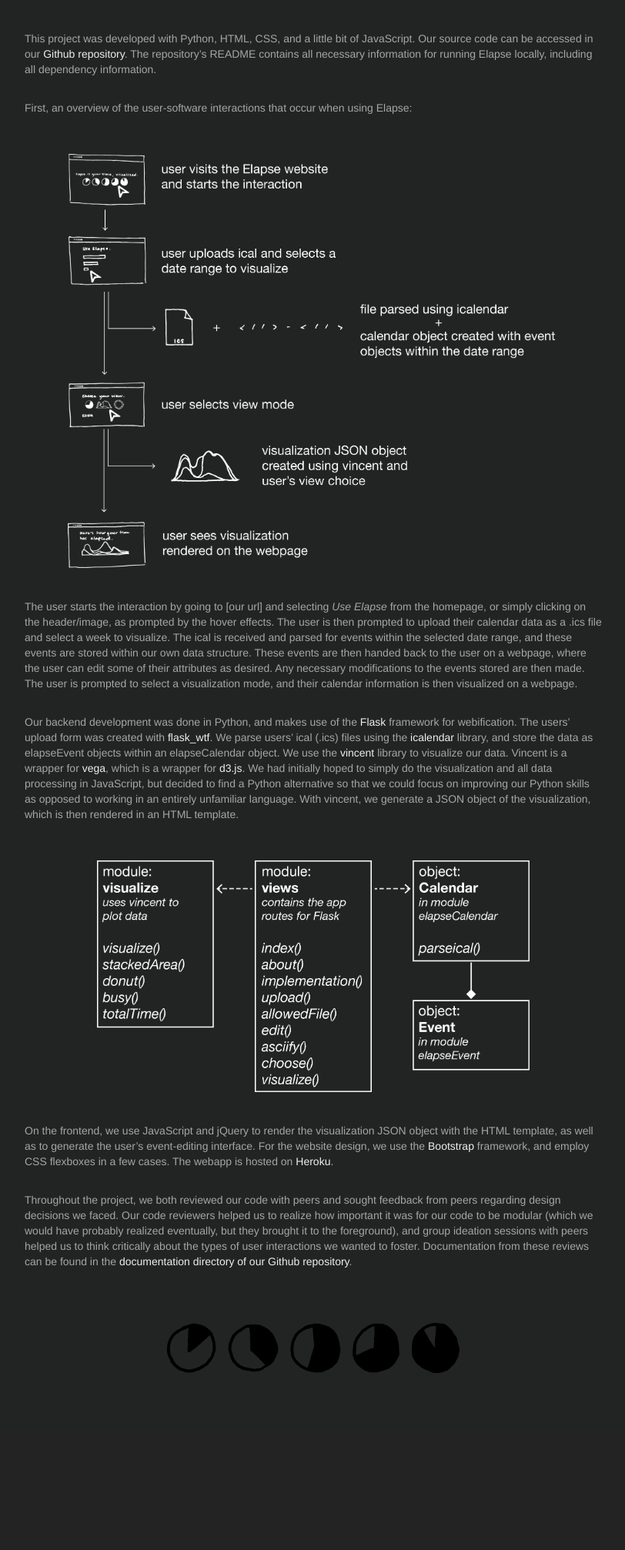
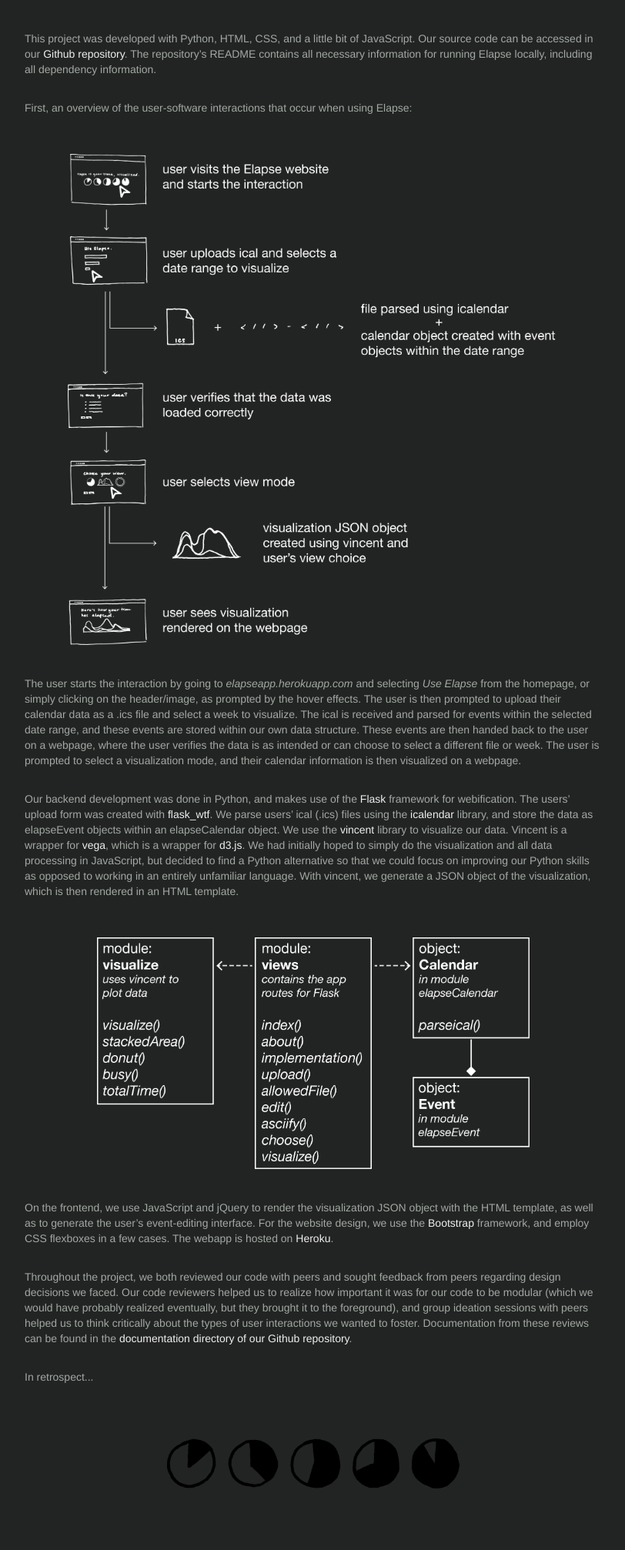
Before and after one commit to aehoppe/Elapse, a Flask app: page /implementation in a window 1280 px wide. Shown: the part 206-2220 px from the top of the page at 77% size, without its empty margins (233-1045 px from the left). Before the commit the page ends 1990 px from the top, so only its background shows below. Run offline with Flask 2, Linux system fonts and the light colour scheme; some libraries are stand-ins or nearby versions.

Commit message:
documentation updates

```diff
--- a/app/templates/about.html
+++ b/app/templates/about.html
@@ -53,7 +53,7 @@
                     Elapse was developed in the Spring of 2016 for Software Design, a course at <a href="www.olin.edu">Olin College of Engineering</a>.  Software Design is an introduction to computation and software taught in Python.
                 </p>
                 <p>
-                    When selecting a final project topic, we wanted to do something involving visual design or data visualization, and we were both interested in learning how to develop for the web.  We decided that a webapp which allowed users to visualized how their time is distributed suited our interests well, and also is relevant to the life of the overbooked Oliner.
+                    When selecting a final project topic, we wanted to do something involving visual design or data visualization, and we were both interested in learning how to develop for the web.  We decided that a webapp which allowed users to visualize how their time is distributed suited our interests well, and is also relevant to the life of the overbooked Oliner.
                 </p>
                 <p>
                     This project was developed by <a href="https://github.com/gabyclarke">Gaby Clarke</a> and <a href="https://github.com/aehoppe">Alex Hoppe</a>.
--- a/app/templates/implementation.html
+++ b/app/templates/implementation.html
@@ -62,7 +62,7 @@
                 </div>
                 <br><br>
                 <p>
-                    The user starts the interaction by going to [our url] and selecting <i>Use Elapse</i> from the homepage, or simply clicking on the header/image, as prompted by the hover effects.  The user is then prompted to upload their calendar data as a .ics file and select a week to visualize.  The ical is received and parsed for events within the selected date range, and these events are stored within our own data structure.  These events are then handed back to the user on a webpage, where the user can edit some of their attributes as desired.  Any necessary modifications to the events stored are then made.  The user is prompted to select a visualization mode, and their calendar information is then visualized on a webpage.
+                    The user starts the interaction by going to <i>elapseapp.herokuapp.com</i> and selecting <i>Use Elapse</i> from the homepage, or simply clicking on the header/image, as prompted by the hover effects.  The user is then prompted to upload their calendar data as a .ics file and select a week to visualize.  The ical is received and parsed for events within the selected date range, and these events are stored within our own data structure.  These events are then handed back to the user on a webpage, where the user verifies the data is as intended or can choose to select a different file or week.  The user is prompted to select a visualization mode, and their calendar information is then visualized on a webpage.
                 </p>
                 <br>
                 <p>
@@ -80,6 +80,10 @@
                 <p>
                     Throughout the project, we both reviewed our code with peers and sought feedback from peers regarding design decisions we faced.  Our code reviewers helped us to realize how important it was for our code to be modular (which we would have probably realized eventually, but they brought it to the foreground), and group ideation sessions with peers helped us to think critically about the types of user interactions we wanted to foster.  Documentation from these reviews can be found in the <a href="https://github.com/aehoppe/Elapse/tree/master/documentation">documentation directory of our Github repository</a>.
                 </p>
+                <br>
+                <p>
+                    In retrospect...
+                </p>
                 <br><br><br>
                 <div align="center">
                     <img src="./static/images/logoLong.png" height="65">
```
Also changed, not shown: app/static/images/interaction.png, 3 other files.
